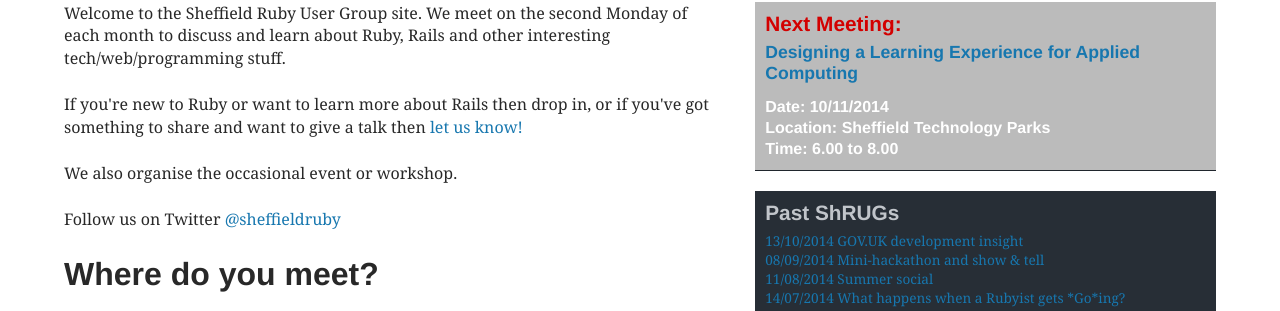
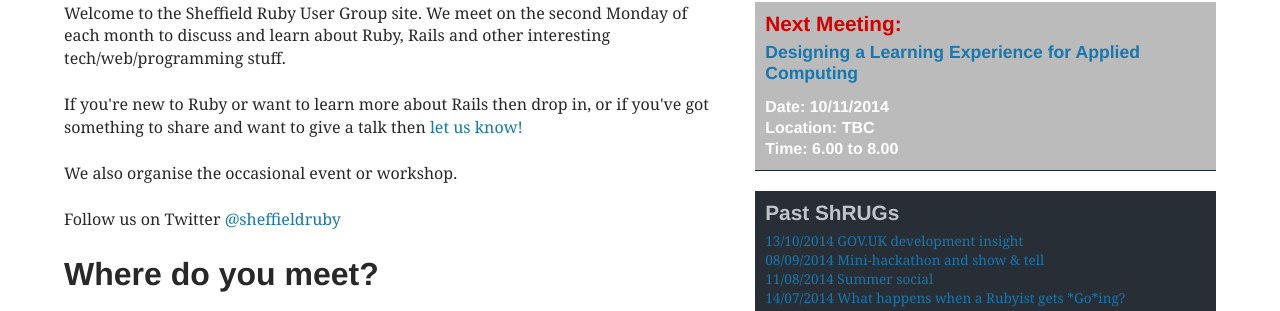
Before and after one commit to shruggers/shruggers.github.com, a Jekyll site: the page built from index.html, in a window 1280 px wide. Shown: the part 205-516 px from the top of the page. Built offline with Jekyll 4.4.1, drawn with Linux system fonts in a browser that asks for light colours; nearby versions of some CDN libraries.

Commit message:
Venue TBC

```diff
--- a/_posts/2014-11-10-shrug-60.markdown
+++ b/_posts/2014-11-10-shrug-60.markdown
@@ -3,7 +3,7 @@
 title: Designing a Learning Experience for Applied Computing
 categories: meetings
 time: 6.00 to 8.00
-location: Sheffield Technology Parks
+location: TBC
 ---
 
 This month is a break from the usual talk schedule to get involved with
```
